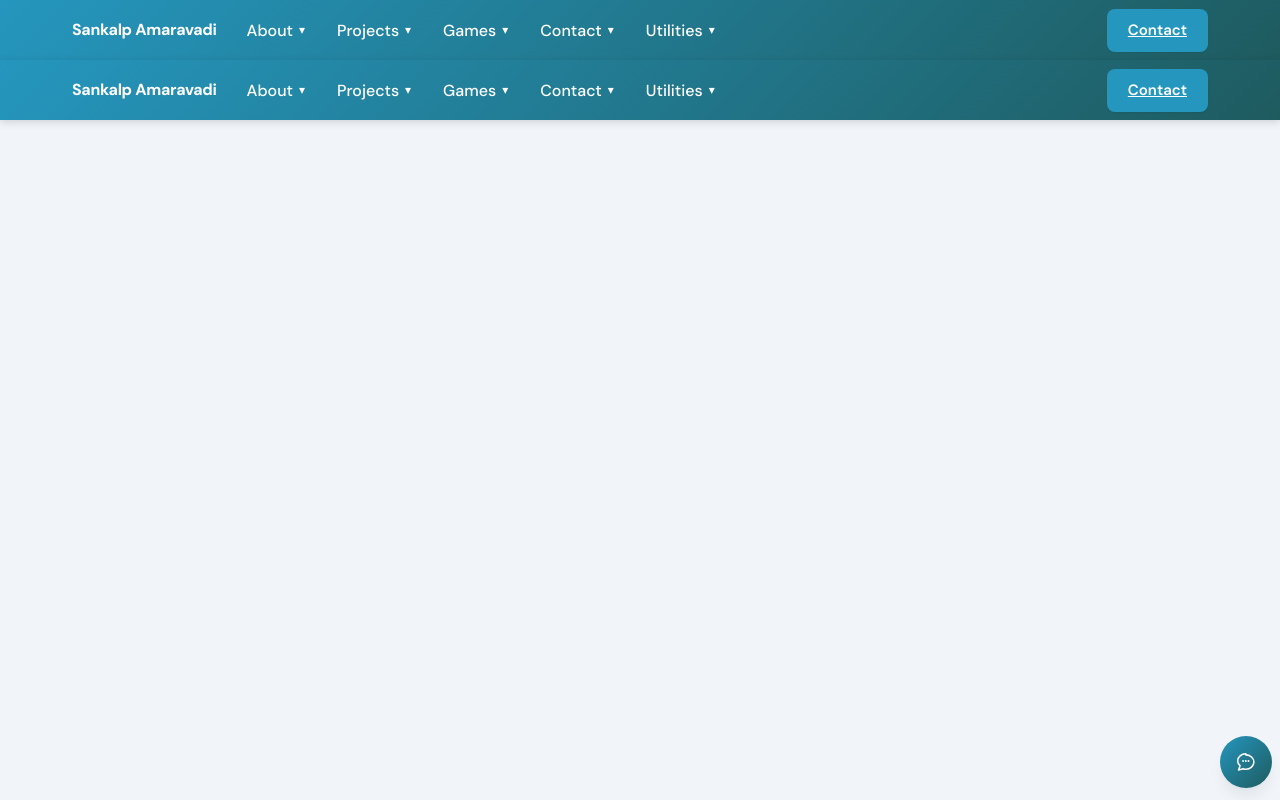
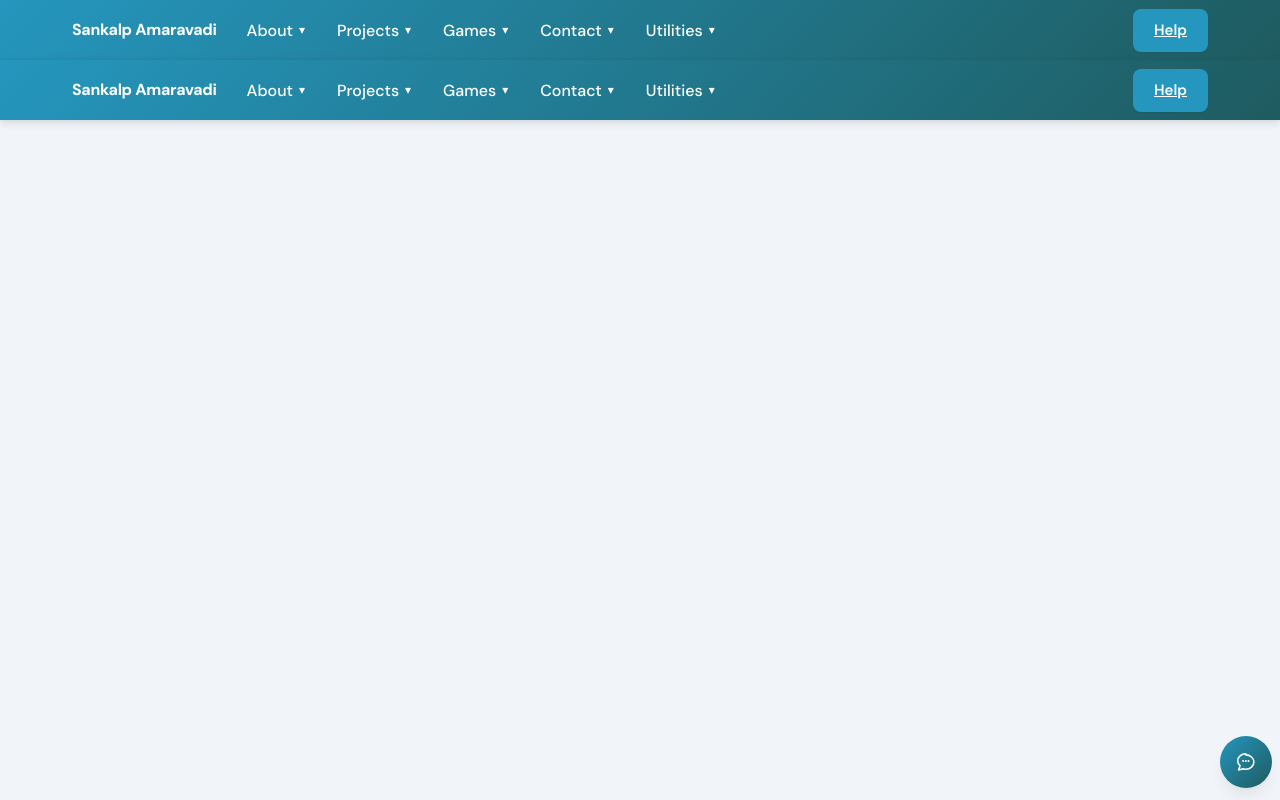
Before and after one commit to Leneord1/perso, a React (Vite) app: page /Navbar in a window 1280 px wide. Built offline with nearby package versions, Linux system fonts and the light colour scheme.

Commit message:
Modified Navbar to add Help button, will be adding help screen in a later commit

```diff
--- a/src/navbar.jsx
+++ b/src/navbar.jsx
@@ -137,8 +137,8 @@ function Navbar() {
                     </ul>
                 </div>
                 <div className="navbar-right">
-                    <Link to="/contact" className="button-primary" onClick={closeAll}>
-                        Contact
+                    <Link to="/help" className="button-primary" onClick={closeAll}>
+                        Help
                     </Link>
 
                 </div>
```
